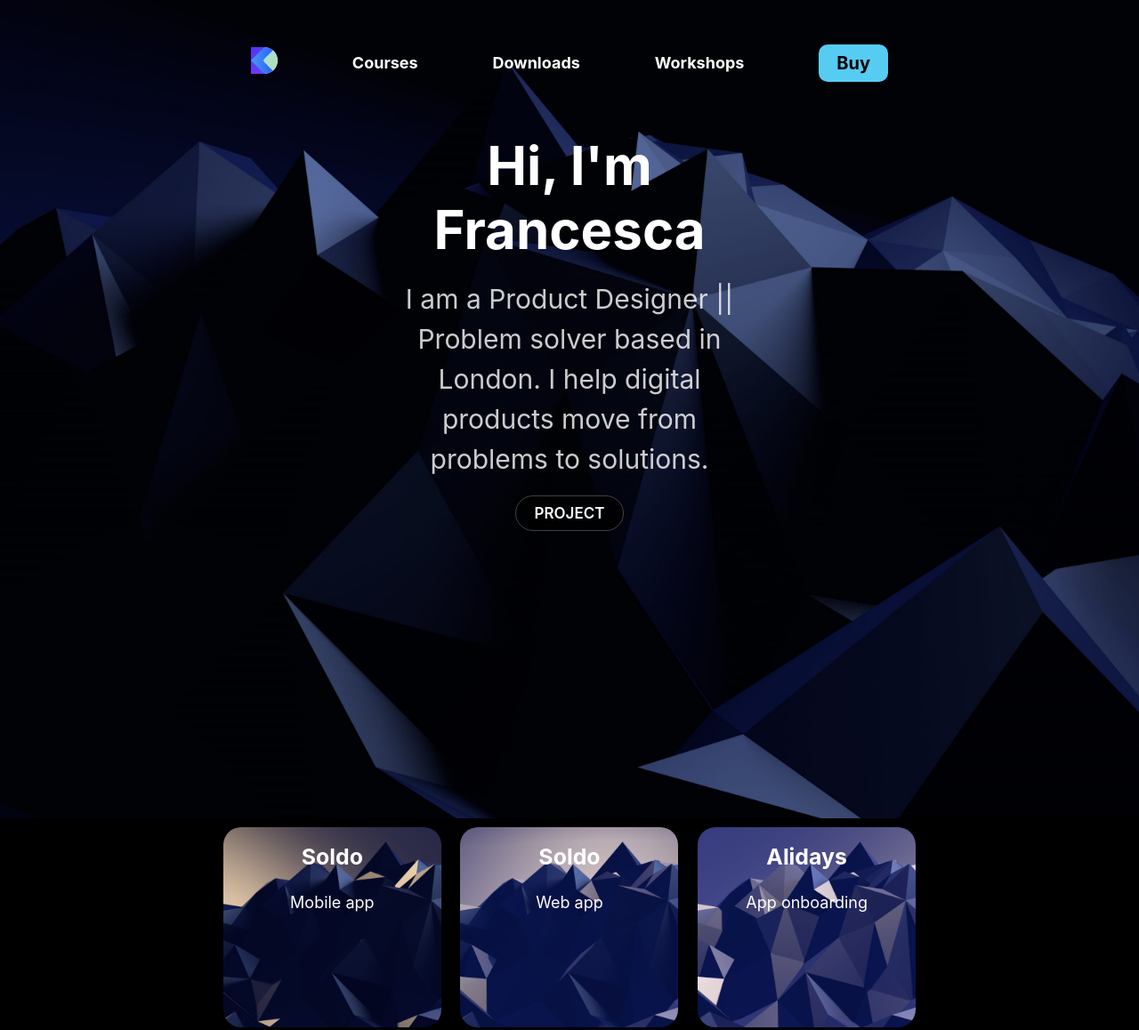
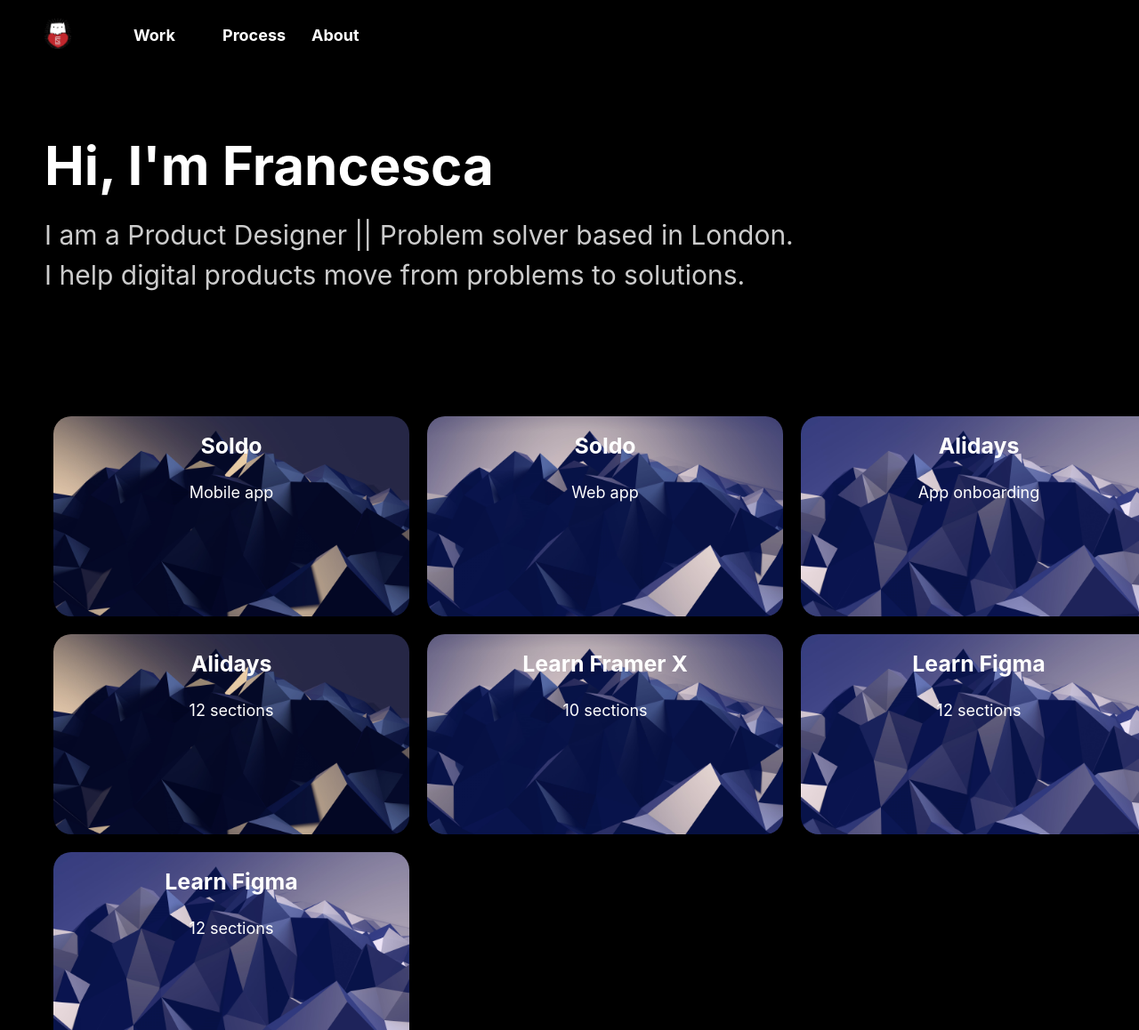
Before and after one commit to francinenegro/gatsby-site, a Gatsby site: page / in a window 1280 px wide. Shown: the top 1158 px of the page at 89% size. Built offline with nearby package versions, Linux system fonts and the light colour scheme; Gatsby itself is replaced by a stand-in of ours; some packages are replaced by stand-ins of ours.

Commit message:
various stuff

```diff
--- a/src/components/card.js
+++ b/src/components/card.js
@@ -3,7 +3,7 @@
 
 const CardContainer = styled.div`
 /* min-width: 260px; */
-width: 245px;
+width: 400px;
 height: 225px;
 background: url(${props => props.image}); /*pass the image in the props*/
 color: white;
@@ -27,11 +27,14 @@
 }
 
 @media (max-width: 768px) {
-width: 340px;
+width: 280px;
 }
+
+@media (max-width: 640px) {
+width: 100%;
+}
+
 `
-
-
 
 const Title = styled.h3 `
 transition: 0.8s cubic-bezier(0.19, 1, 0.22, 1);
--- a/src/components/header.css
+++ b/src/components/header.css
@@ -1,18 +1,17 @@
 .Header {
     position: fixed;
     width: 100%;
-    padding: 50px 0;
+    padding: 20px 0;
     z-index: 100;
 }
 
 .HeaderGroup {
-    max-width: 800px;
-    margin: 0 auto; /* always when using a max width*/
-    text-align: center;
+    margin-left: 50px; /* always when using a max width*/
+    text-align: left;
     display: grid;
-    grid-template-columns: repeat(5, auto); /*using this in lieu of writing auto 5 times*/
+    grid-template-columns: repeat(5, 100px); /*using this in lieu of writing auto 5 times*/
     align-items: center;
-    justify-items: center;
+    justify-items: left;
 }
 
 .HeaderScrolled {
--- a/src/components/header.js
+++ b/src/components/header.js
@@ -29,11 +29,10 @@
             /* the line below is to verify the state,the first thing after the ? is the "if true" the other is the "else" */
             <div className={ this.state.hasScrolled ? 'Header HeaderScrolled' : 'Header' }>
             <div className="HeaderGroup">
-                  <Link to="/"> <img src="/images/logo-designcode.svg" width="30"/></Link>
-                  <Link to="/courses">Courses</Link>
-                  <Link to="/workshops">Downloads</Link>
-                  <Link to="/workshops">Workshops</Link>
-                  <Link to="/buy"><button>Buy</button></Link>
+                  <Link to="/index"> <img src="/images/myLogoCat.gif" width="30"/></Link>
+                  <Link to="/index">Work</Link>
+                  <Link to="/process">Process</Link>
+                  <Link to="/about">About</Link>
                   </div>
          </div>
         )
--- a/src/components/layout.css
+++ b/src/components/layout.css
@@ -622,3 +622,14 @@
     font-size: 100%;
   }
 }
+
+
+.site {
+  display: flex;
+  min-height: 100vh;
+  flex-direction: column;
+}
+
+.site-content {
+  flex-grow: 1;
+}
--- a/src/components/layout.js
+++ b/src/components/layout.js
@@ -29,12 +29,12 @@
         </Helmet>
         <Header siteTitle={data.site.siteMetadata.title} />
         <div
-          style={{
-            margin: '0 auto',
-            // maxWidth: 960,
-            // padding: '0px 1.0875rem 1.45rem',
-            paddingTop: 0,
-          }}
+          // style={{
+          //   margin: '0 auto',
+          //   // maxWidth: 960,
+          //   // padding: '0px 1.0875rem 1.45rem',
+          //   paddingTop: 0,
+          // }}
         >
           {children}
         </div>
--- a/src/pages/index.css
+++ b/src/pages/index.css
@@ -15,19 +15,19 @@
 }
 
 .Hero {
-    height: 920px;
-    background: url('/images/wallpaper.jpg');
+    /* height: 920px; */
+    /* background: url('/images/wallpaper.jpg'); */
     background-size: cover;
     background-color: black;
     background-position: center;
 }
 
 .HeroGroup {
-    max-width: 500px;
+    /* max-width: 500px; */
     margin: 0 auto;
     color: white;
-    padding: 150px 50px;
-    text-align: center;
+    padding: 150px 50px 50px 50px;
+    text-align: left;
 
 }
 
@@ -46,6 +46,7 @@
     line-height: 1.5;
     color: rgba(255, 255, 255, 0.8);
     opacity: 0;
+    /* margin: 0px 10px; */
     animation: HeroAnimation 3s 0.2s forwards; /*forwards stops at the end of the animation and has to be applied here, not in the animation itself*/
     font-family: -apple-system, BlinkMacSystemFont, 'Segoe UI', Roboto, Oxygen, Ubuntu, Cantarell, 'Open Sans', 'Helvetica Neue', sans-serif;
 }
@@ -76,13 +77,19 @@
 
 
 .CardGroup {
-    max-width: 800px;
-    margin: 0 auto; /* always when using a max width*/
+    margin: 50px;
     text-align: center;
     display: grid;
     grid-template-columns: repeat(3, auto); /*using this in lieu of writing auto 5 times*/
     align-items: center;
     justify-items: center;
+}
+
+@media (max-width: 1024px) {
+
+    .CardGroup {
+        grid-template-columns: repeat(2, auto);
+    }
 }
 
 @media (max-width: 768px) {
--- a/src/pages/index.js
+++ b/src/pages/index.js
@@ -11,8 +11,8 @@
         <div className="Hero">
           <div className="HeroGroup">
         <h1>Hi, I'm Francesca</h1>
-        <p>I am a Product Designer || Problem solver based in London. I help digital products move from problems to solutions.</p>
-        <Link to="/project-page/">Project</Link>
+        <p>I am a Product Designer || Problem solver based in London.
+        <br></br>I help digital products move from problems to solutions.</p>
         </div>
         </div>
 <div className="CardGroup">
--- a/src/pages/project-page.css
+++ b/src/pages/project-page.css
@@ -28,7 +28,7 @@
     /* max-width: 500px; */
     margin: 0 auto;
     color: white;
-    padding: 150px 50px;
+    padding: 150px 50px 50px 50px;
     text-align: left;
 }
 
@@ -58,16 +58,16 @@
     animation: HeroAnimation 3s forwards;
 }
 
-.Project-Hero p {
-    font-size: 30px;
+.Project-HeroGroup p {
     line-height: 1.5;
     color: rgba(255, 255, 255, 0.8);
     opacity: 0;
-    /* animation: HeroAnimation 3s 0.2s forwards; forwards stops at the end of the animation and has to be applied here, not in the animation itself */
+    margin-top: 40px;
+    animation: HeroAnimation 3s forwards;
     font-family: -apple-system, BlinkMacSystemFont, 'Segoe UI', Roboto, Oxygen, Ubuntu, Cantarell, 'Open Sans', 'Helvetica Neue', sans-serif;
 }
 
-.Project-Hero a {
+.Project-HeroGroup a {
     font-size: 17px;
     font-weight: 600;
     color: white;
@@ -92,26 +92,10 @@
 }
 
 
-.CardGroup {
-    max-width: 800px;
-    margin: 0 auto; /* always when using a max width*/
-    text-align: center;
-    display: grid;
-    grid-template-columns: repeat(3, auto); /*using this in lieu of writing auto 5 times*/
-    align-items: center;
-    justify-items: center;
+.Project-Body {
+    background-size: cover;
+    background-color: black;
+    background-position: center;
+    color: white;
+    padding: 10px 50px;
 }
-
-@media (max-width: 768px) {
-
-    .CardGroup {
-        grid-template-columns: repeat(2, auto);
-    }
-}
-
-@media (max-width: 640px) {
-
-    .CardGroup {
-        grid-template-columns: repeat(1, auto);
-    }
-}
```
Also changed, not shown: src/pages/project-page.js (+17 -4 lines), static/images/myLogoCat.gif (added).
